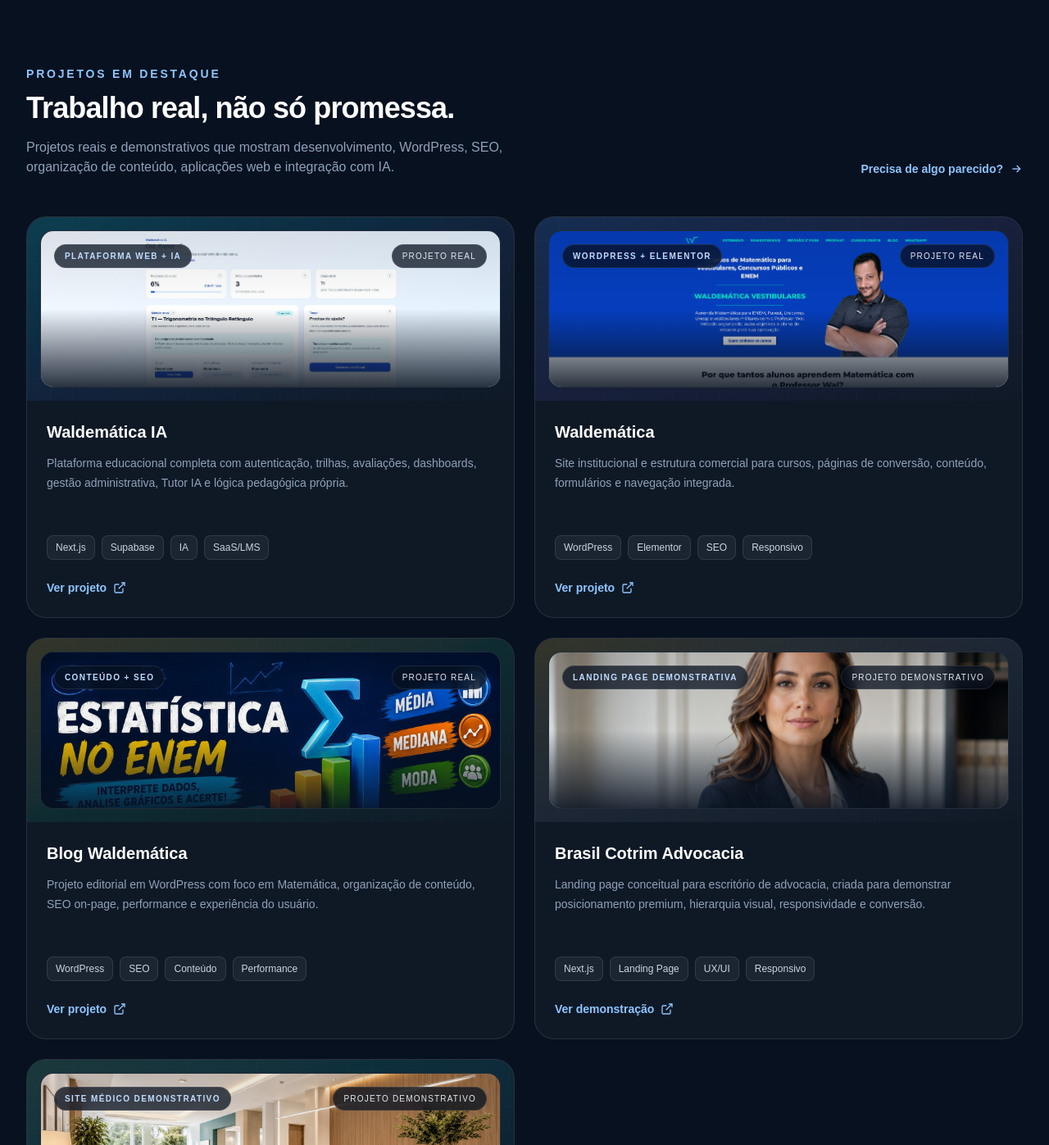
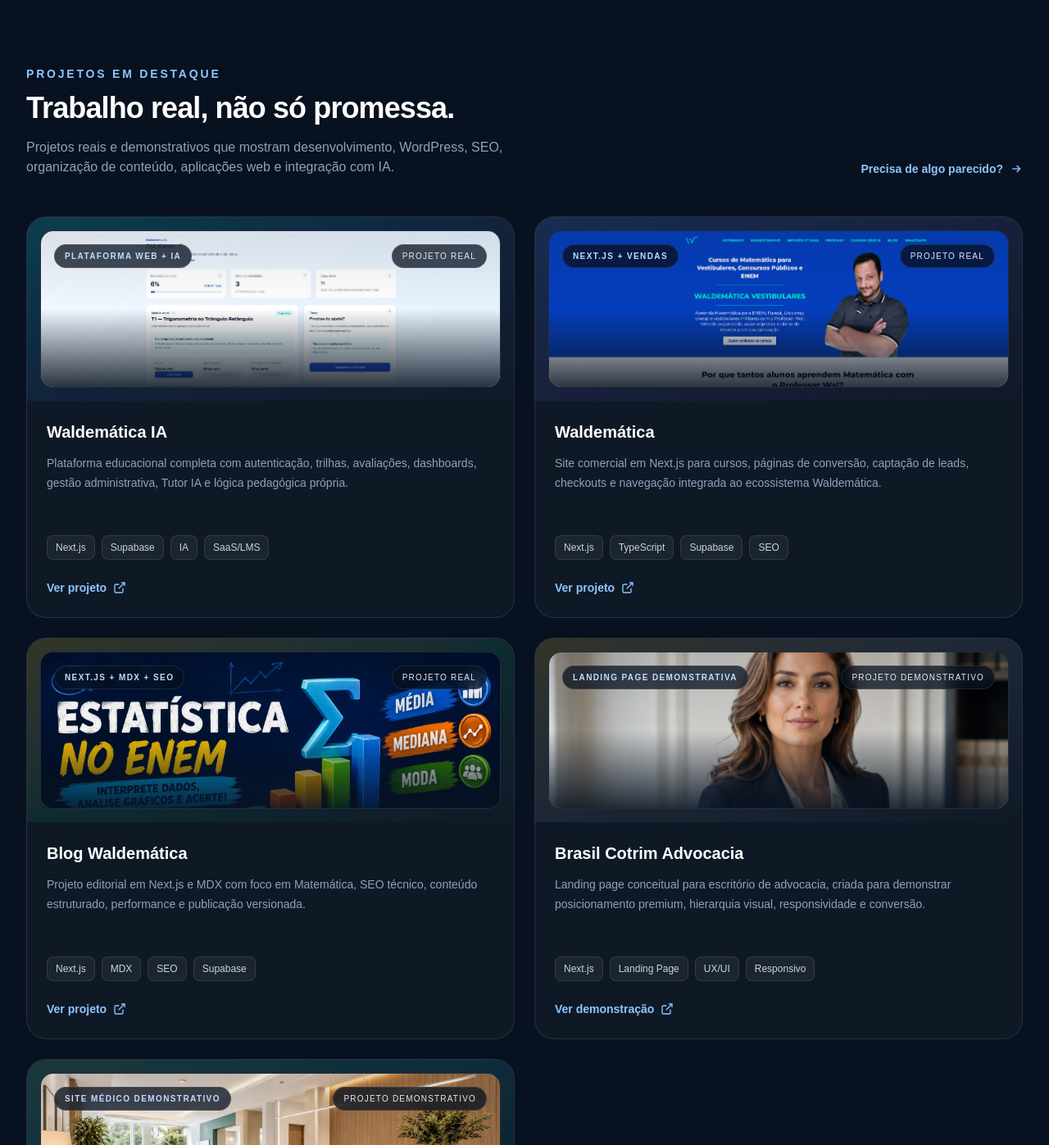
Before and after one commit to waldematica-design/walbrasil-dev, a Next.js app: page / in a window 1280 px wide. Shown: the part 2861-4258 px from the top of the page at 82% size. Built offline with nearby package versions, Linux system fonts and the light colour scheme.

Commit message:
fix: update Waldemática cases to current stacks

```diff
--- a/src/app/page.tsx
+++ b/src/app/page.tsx
@@ -68,11 +68,11 @@
     imageAlt: "Dashboard real da plataforma Waldemática IA",
   },
   {
-    eyebrow: "WORDPRESS + ELEMENTOR",
+    eyebrow: "NEXT.JS + VENDAS",
     title: "Waldemática",
     description:
-      "Site institucional e estrutura comercial para cursos, páginas de conversão, conteúdo, formulários e navegação integrada.",
-    stack: ["WordPress", "Elementor", "SEO", "Responsivo"],
+      "Site comercial em Next.js para cursos, páginas de conversão, captação de leads, checkouts e navegação integrada ao ecossistema Waldemática.",
+    stack: ["Next.js", "TypeScript", "Supabase", "SEO"],
     href: "/projetos/waldematica",
     accent: "from-blue-500/20 via-indigo-500/10 to-transparent",
     type: "Projeto real",
@@ -80,11 +80,11 @@
     imageAlt: "Página inicial real do site Waldemática",
   },
   {
-    eyebrow: "CONTEÚDO + SEO",
+    eyebrow: "NEXT.JS + MDX + SEO",
     title: "Blog Waldemática",
     description:
-      "Projeto editorial em WordPress com foco em Matemática, organização de conteúdo, SEO on-page, performance e experiência do usuário.",
-    stack: ["WordPress", "SEO", "Conteúdo", "Performance"],
+      "Projeto editorial em Next.js e MDX com foco em Matemática, SEO técnico, conteúdo estruturado, performance e publicação versionada.",
+    stack: ["Next.js", "MDX", "SEO", "Supabase"],
     href: "/projetos/blog-wordpress-seo",
     accent: "from-amber-300/15 via-emerald-400/10 to-transparent",
     type: "Projeto real",
```
